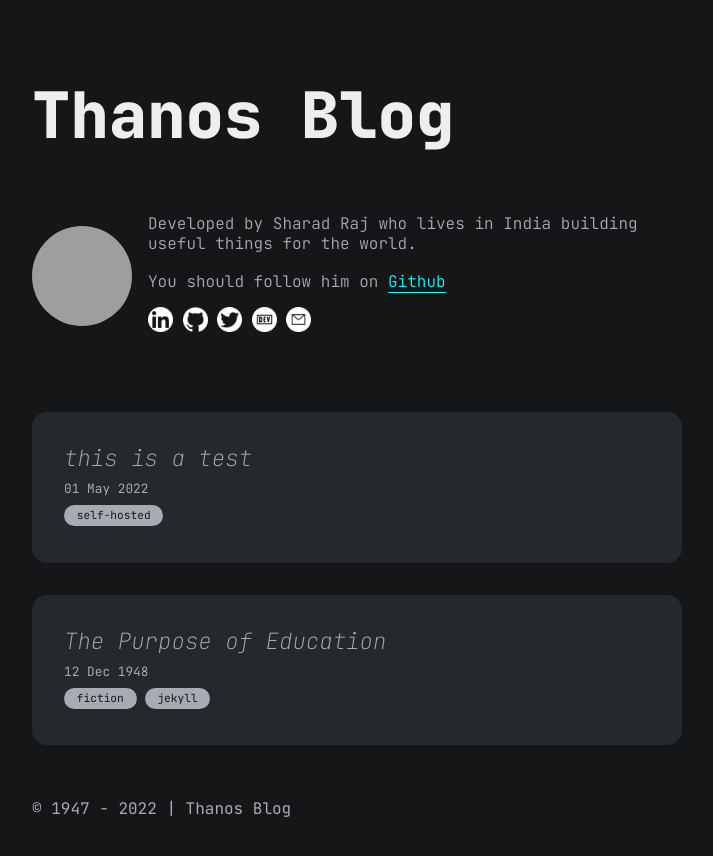
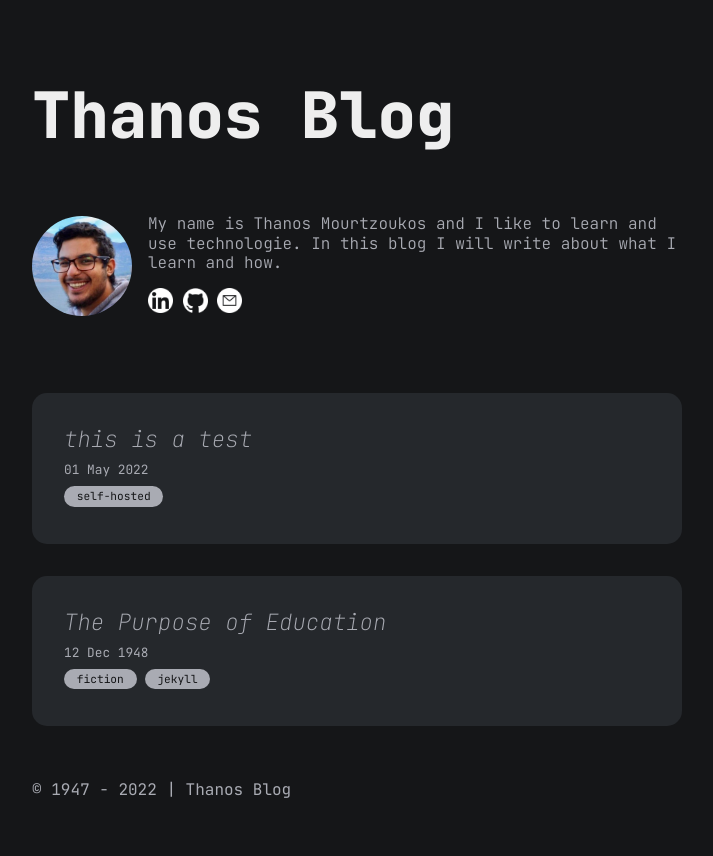
Before and after one commit to sharadcodes/jekyll-theme-serial-programmer, a Jekyll site: the page built from index.md, in a window 1280 px wide. Shown: the top 856 px of the page, without its empty margins (283-996 px from the left). Built offline with Jekyll 4.4.1, drawn with Linux system fonts in a browser that asks for light colours; comment, search, counter and statistics services are not loaded; grey boxes are pictures that could not be loaded.

Commit message:
Update: bio

```diff
--- a/_data/author.yml
+++ b/_data/author.yml
@@ -2,22 +2,14 @@ name: Sharad Raj
 dp: https://avatars2.githubusercontent.com/u/36638057?s=460&u=0cbe4fd6b5a3655d91b3eb86db834d0829a0c086&v=4
 description: "
   <p>
-    Developed by Sharad Raj who lives in India building useful things for the world.
+    My name is Thanos Mourtzoukos and I like to learn and use technologie. In this blog I will write about what I learn and how.
   </p>
-  <br/>
-  <p>
-    You should follow him on <a href='https://github.com/sharadcodes' target='_blank'>Github</a>
-  </P>
 "
-email: dev_sharad@outlook.com
+email: thanosmour.tk@gmail.com
 contact:
   - title: linkedin
-    url: https://www.linkedin.com/in/srsmaurya
+    url: https://www.linkedin.com/in/thanos-mourtzoukos-491597b8/
   - title: github
-    url: https://github.com/sharadcodes
-  - title: twitter
-    url: https://twitter.com/sharadcodes
-  - title: dev
-    url: https://dev.to/sharadcodes
+    url: https://github.com/athamour1
   - title: email
-    url: mailto:dev_sharad@outlook.com
+    url: mailto:thanosmour.tk@gmail.com
--- a/_includes/bio.html
+++ b/_includes/bio.html
@@ -1,6 +1,6 @@
 <section id="bio">
   <section id="img-wrapper">
-    <img src="{{site.data.author.dp}}" alt="" />
+    <img src="{{site.baseurl}}/assets/images/profile.png" alt="" />
   </section>
   <section id="bio-wrapper">
     <div id="text-wrapper">{{site.data.author.description}}</div>
```
Also changed, not shown: Gemfile.lock, assets/images/profile.png (added).
